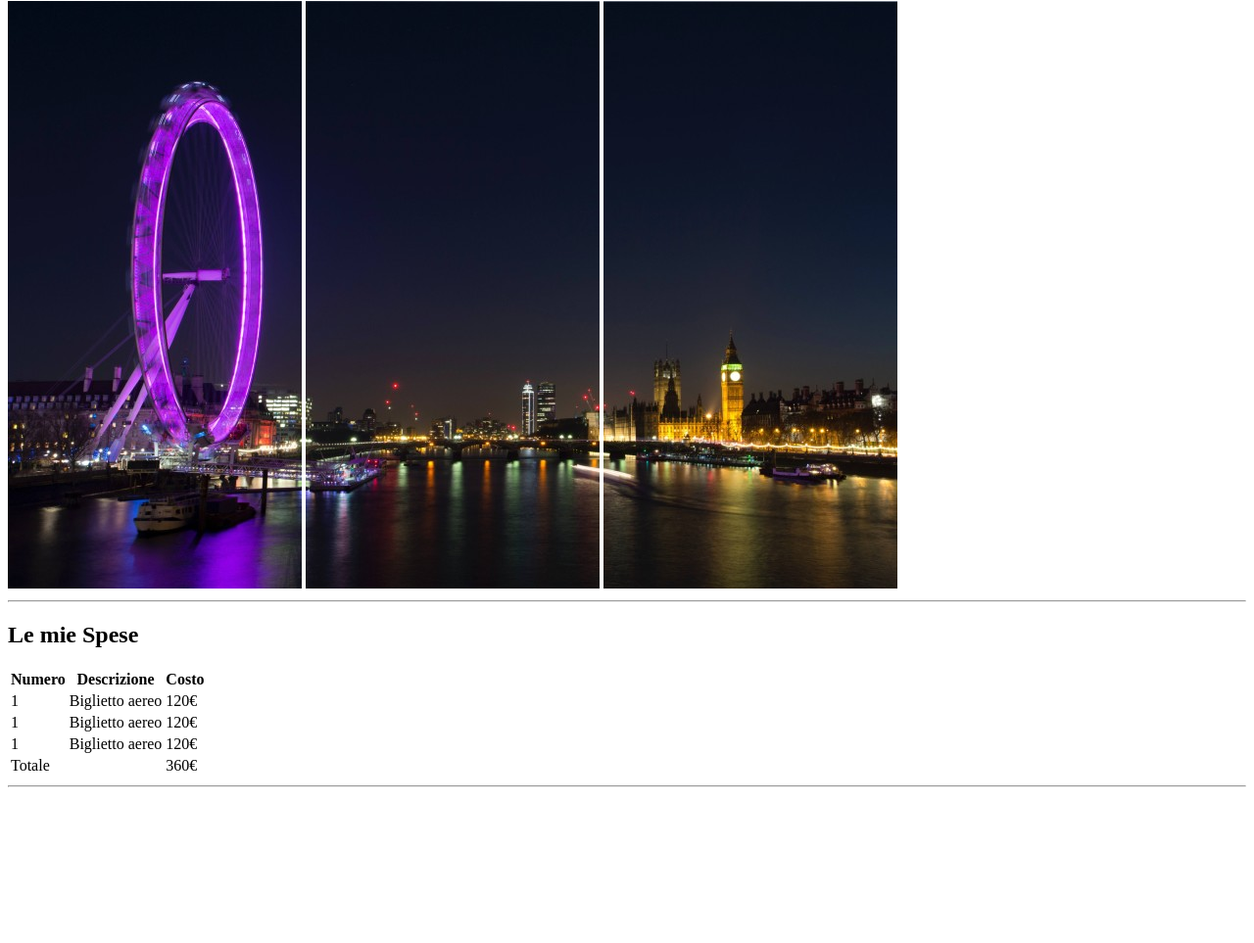
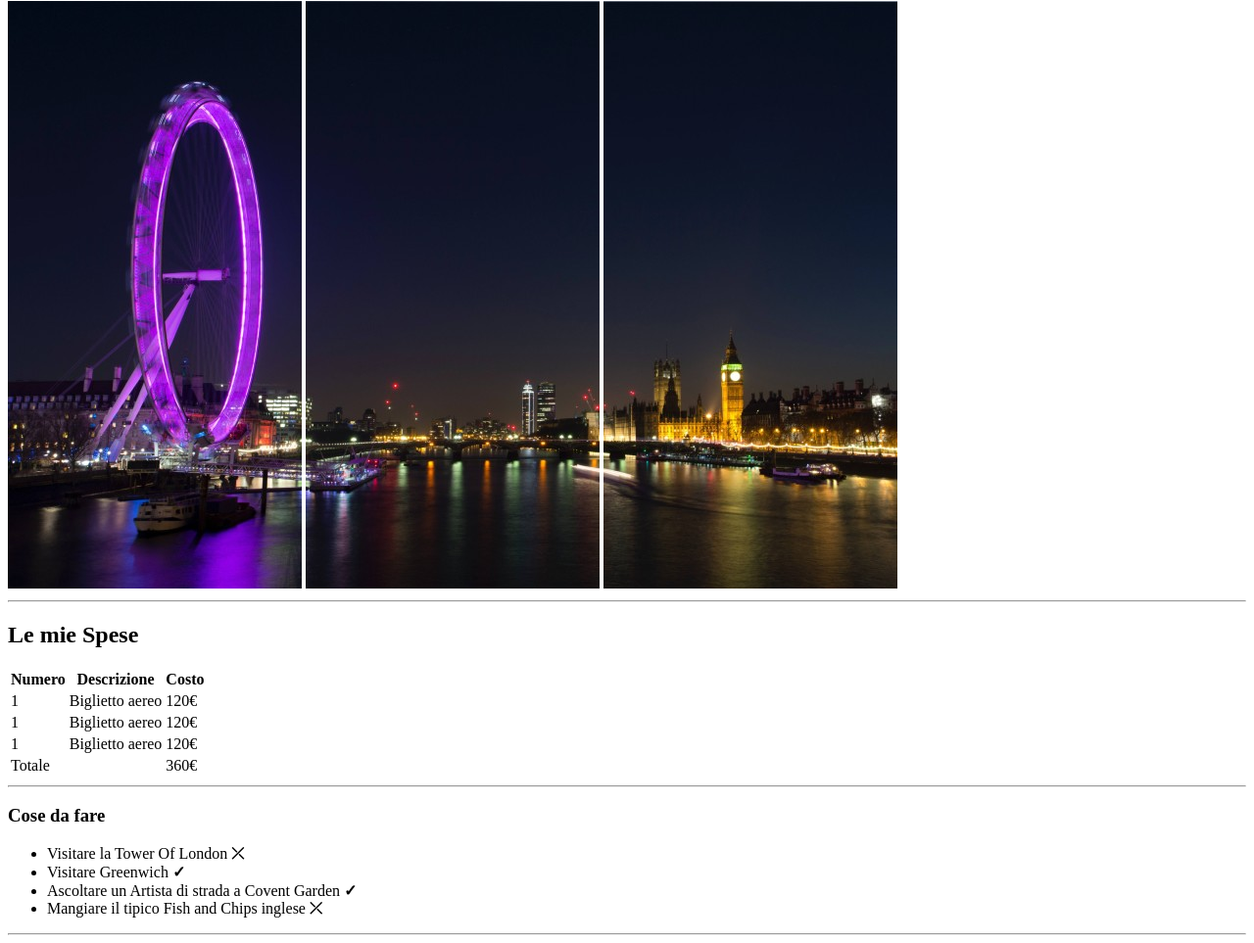
Before and after one commit to Simone823/html-london-trip, a plain HTML site: page index.html in a window 1280 px wide. Shown: the part 79-1042 px from the top of the page at 98% size. Before the commit the page ends 891 px from the top, so only its background shows below. Drawn offline with Linux system fonts and the light colour scheme.

Commit message:
Aggiunge sez. (Cose da fare)

```diff
--- a/index.html
+++ b/index.html
@@ -68,6 +68,18 @@
 
     <hr>
 
+    <!-- Cose da fare -->
+    <h3>Cose da fare</h3>
+    <ul>
+        <li>Visitare la Tower Of London <strong>&#x292B</strong></li>
+        <li>Visitare Greenwich <strong>&#10003</strong></li>
+        <li>Ascoltare un Artista di strada a Covent Garden <strong>&#10003</strong></li>
+        <li>Mangiare il tipico Fish and Chips inglese <strong>&#x292B</strong> </li>
+    </ul>
+
+    <hr>
+
+
 </body>
 
 </html>
```
